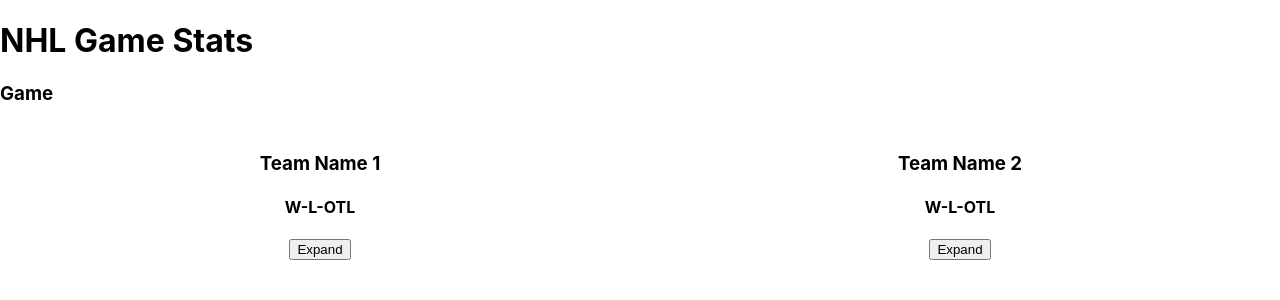
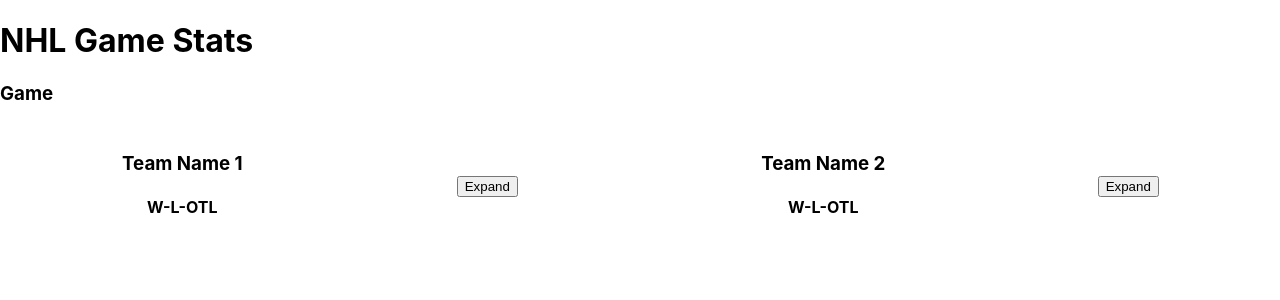
Before and after one commit to chanterren13/nhl-game-stats, a React (Create React App) app: page / in a window 1280 px wide. Shown: the top 300 px of the page. Built offline with nearby package versions, Linux system fonts and the light colour scheme.

Commit message:
Adjust styling

```diff
--- a/src/components/Team/Team.css
+++ b/src/components/Team/Team.css
@@ -6,3 +6,9 @@
     width: 50%;
     text-align: center;
 }
+
+.content {
+    display: flex;
+    justify-content: space-around;
+    align-items: center;
+}
--- a/src/components/Team/index.jsx
+++ b/src/components/Team/index.jsx
@@ -8,9 +8,16 @@
 
     return (
         <div className='team'>
-            <h3>{name}</h3>
-            <h4>{record.wins}-{record.losses}-{record.otLosses}</h4>
-            <button onClick={() => setExpanded(!expanded)}>Expand</button>
+            <div className='content'>
+                <div>
+                    <h3>{name}</h3>
+                    <h4>{record.wins}-{record.losses}-{record.otLosses}</h4>
+                </div>
+                <div>
+                    <button onClick={() => setExpanded(!expanded)}>Expand</button>
+                </div>
+            </div>
+
             {expanded &&
                 <div>
                     Roster
```
